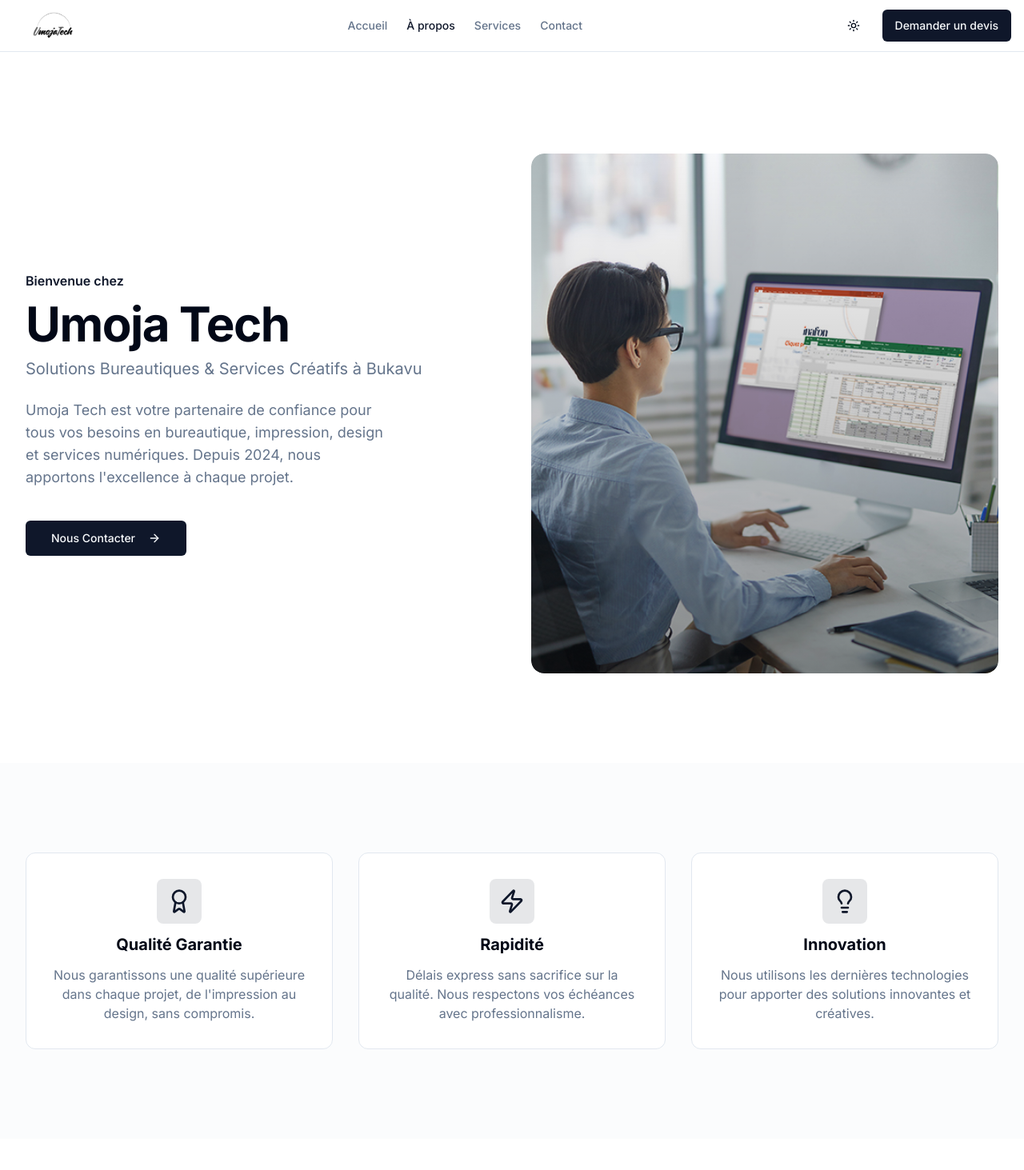
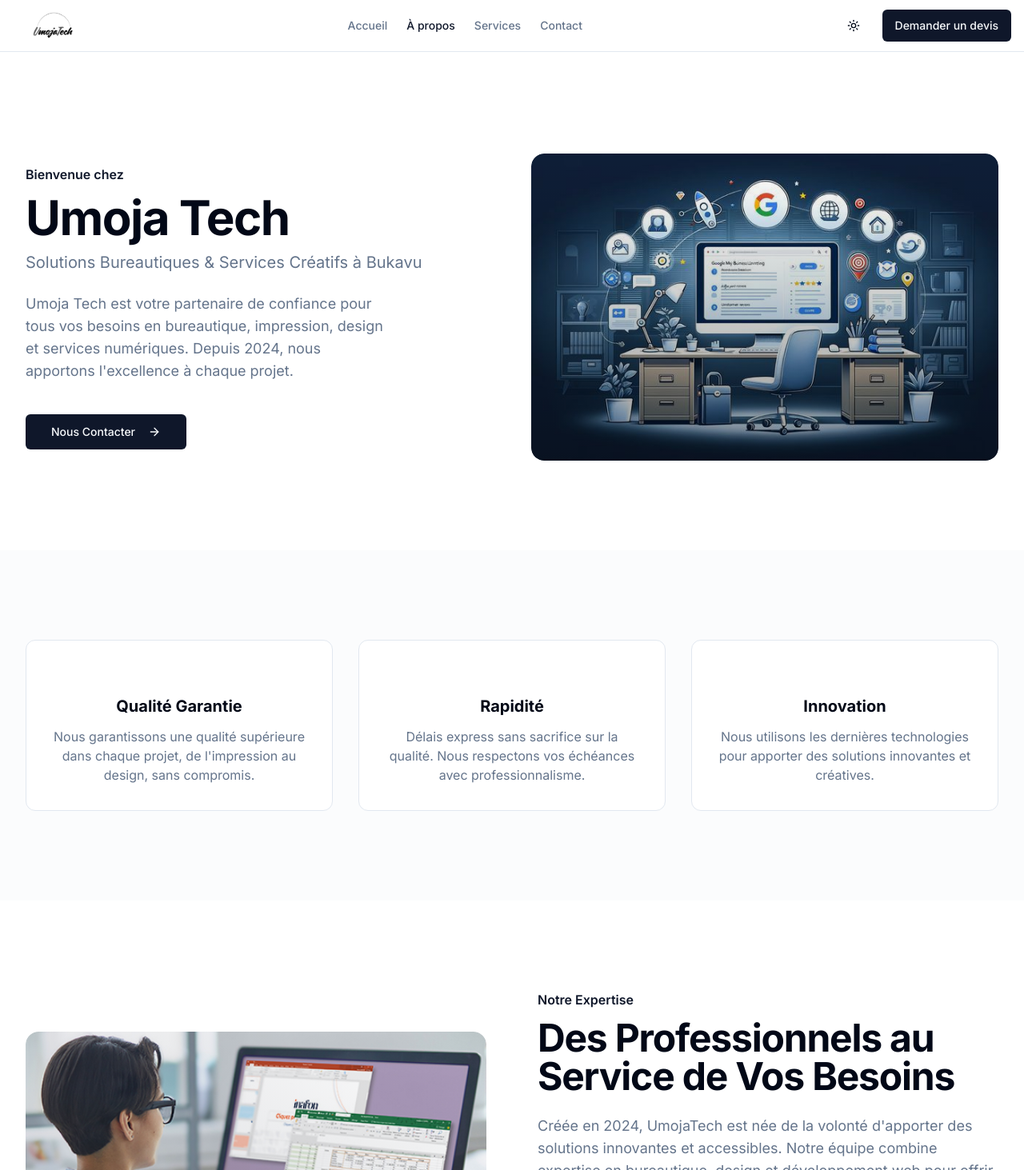
Before and after one commit to toussaintMushamuka/umoja-tech, a Next.js app: page /about in a window 1280 px wide. Shown: the top 1463 px of the page at 80% size. Built offline with nearby package versions, Linux system fonts and the light colour scheme.

Commit message:
modification de la page about

```diff
--- a/app/about/page.tsx
+++ b/app/about/page.tsx
@@ -74,7 +74,7 @@ export default function AboutPage() {
               transition={{ duration: 0.7 }}
             >
               <img
-                src="/img/img2.jpg"
+                src="/img/img1.jpg"
                 alt="Umoja Tech Team"
                 className="w-full h-full object-cover rounded-2xl shadow-2xl"
               />
@@ -100,8 +100,8 @@ export default function AboutPage() {
               className="p-6 md:p-8 rounded-xl border border-border bg-card hover:shadow-lg transition-shadow duration-300"
             >
               <div className="flex flex-col items-center text-center space-y-3">
-                <div className="p-3 bg-primary/10 rounded-lg">
-                  <Award className="h-6 w-6 md:h-8 md:w-8 text-primary" />
+                <div className="p-3  rounded-lg">
+
                 </div>
                 <h3 className="text-lg md:text-xl font-bold">Qualité Garantie</h3>
                 <p className="text-muted-foreground text-sm md:text-base leading-relaxed">
@@ -117,8 +117,8 @@ export default function AboutPage() {
               className="p-6 md:p-8 rounded-xl border border-border bg-card hover:shadow-lg transition-shadow duration-300"
             >
               <div className="flex flex-col items-center text-center space-y-3">
-                <div className="p-3 bg-primary/10 rounded-lg">
-                  <Zap className="h-6 w-6 md:h-8 md:w-8 text-primary" />
+                <div className="p-3 rounded-lg">
+
                 </div>
                 <h3 className="text-lg md:text-xl font-bold">Rapidité</h3>
                 <p className="text-muted-foreground text-sm md:text-base leading-relaxed">
@@ -134,8 +134,8 @@ export default function AboutPage() {
               className="p-6 md:p-8 rounded-xl border border-border bg-card hover:shadow-lg transition-shadow duration-300 sm:col-span-2 lg:col-span-1"
             >
               <div className="flex flex-col items-center text-center space-y-3">
-                <div className="p-3 bg-primary/10 rounded-lg">
-                  <Lightbulb className="h-6 w-6 md:h-8 md:w-8 text-primary" />
+                <div className="p-3 rounded-lg">
+
                 </div>
                 <h3 className="text-lg md:text-xl font-bold">Innovation</h3>
                 <p className="text-muted-foreground text-sm md:text-base leading-relaxed">
```
